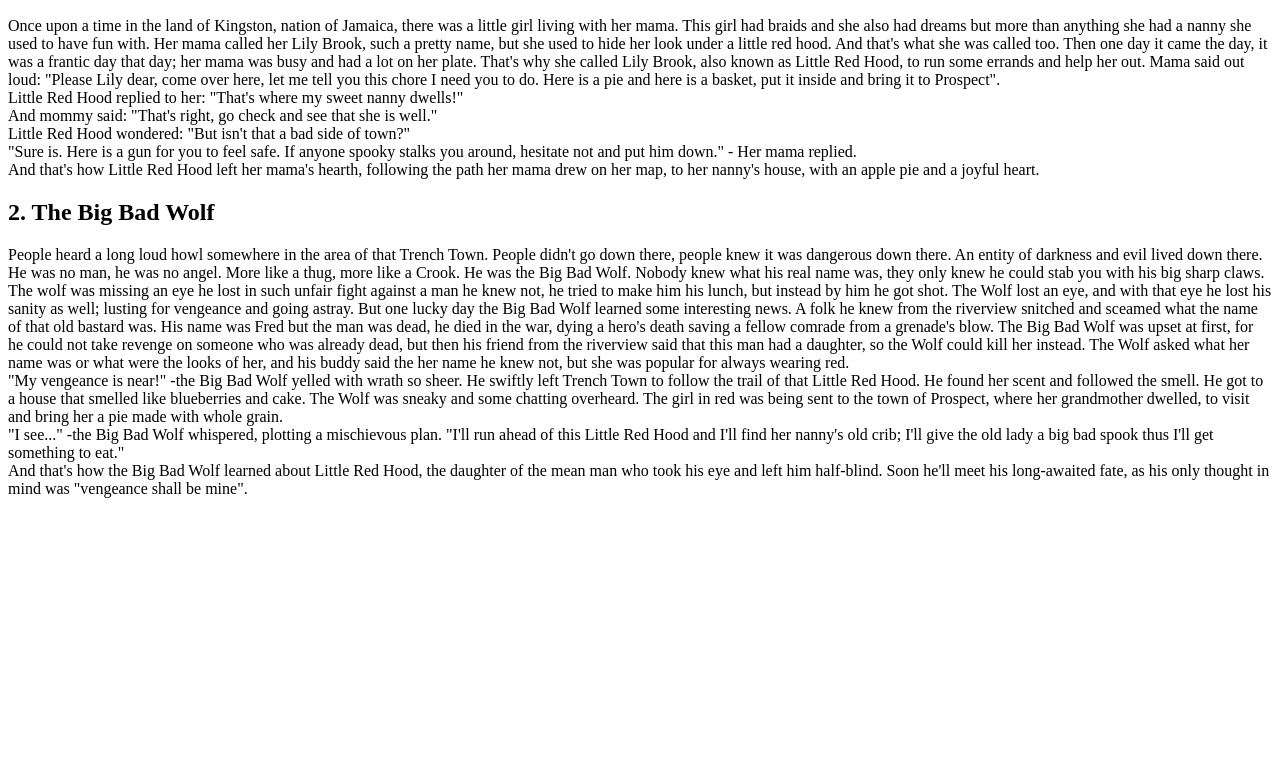
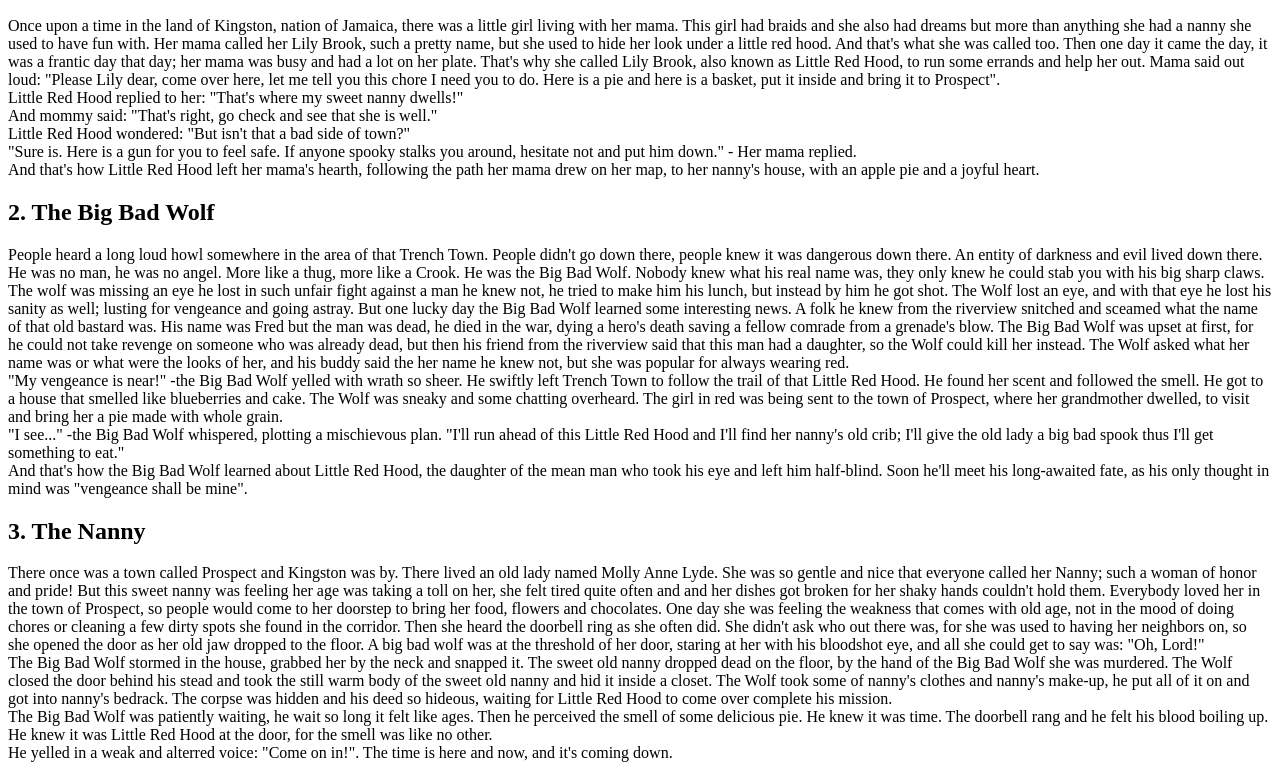
Before and after one commit to pablosja/LittleRedHood, a plain HTML site: page index.html in a window 1280 px wide. Shown: the part 110-888 px from the top of the page. Before the commit the page ends 800 px from the top, so only its background shows below. Drawn offline with Linux system fonts and the light colour scheme.

Commit message:
Part 3: The Nanny

```diff
--- a/index.html
+++ b/index.html
@@ -18,7 +18,7 @@
     "Sure is. Here is a gun for you to feel safe. If anyone spooky stalks you around, hesitate not and put him down." - Her mama replied.<br>
     And that's how Little Red Hood left her mama's hearth, following the path her mama drew on her map, to her nanny's house, with an apple pie and a joyful heart.</div> </p>
 </div>
-<div>
+<div id="text2">
     <h2 id="chap2">2. The Big Bad Wolf</h2>
     <p id="text2">People heard a long loud howl somewhere in the area of that Trench Town. People didn't go down there, people knew it was dangerous down there. An entity of darkness
         and evil lived down there. He was no man, he was no angel. More like a thug, more like a Crook. He was the Big Bad Wolf. Nobody knew what his real name was, they only knew he could stab you with his big sharp claws. The wolf was missing an eye he lost in such unfair fight against a man he knew not, he tried to make him his lunch, but instead by him he got shot. The Wolf lost an eye, and with that eye he lost his sanity as well; lusting for vengeance and going astray. But one lucky day the Big Bad Wolf learned some interesting news. A folk he knew from the riverview snitched and sceamed what the name of that old bastard was. His name was Fred but the man was dead, he died in the war, dying a hero's death saving a fellow comrade from a grenade's blow. The Big Bad Wolf was upset at first, for he could not take revenge on someone who was already dead, but then his friend from the riverview said that this man had a daughter, so the Wolf could kill her instead. The Wolf asked what her name was or what were the looks of her, and his buddy said the her name he knew not, but she was popular for always wearing red. <br>
@@ -26,5 +26,12 @@
         "I see..." -the Big Bad Wolf whispered, plotting a mischievous plan. "I'll run ahead of this Little Red Hood and I'll find her nanny's old crib; I'll give the old lady a big bad spook thus I'll get something to eat."<br>
         And that's how the Big Bad Wolf learned about Little Red Hood, the daughter of the mean man who took his eye and left him half-blind. Soon he'll meet his long-awaited fate, as his only thought in mind was "vengeance shall be mine".</p>
 </div>
+<div id="text3">
+    <h2 id="chap3">3. The Nanny</h2>
+    <p id="text3">There once was a town called Prospect and Kingston was by. There lived an old lady named Molly Anne Lyde. She was so gentle and nice that everyone called her Nanny; such a woman of honor and pride! But this sweet nanny was feeling her age was taking a toll on her, she felt tired quite often and and her dishes got broken for her shaky hands couldn't hold them. Everybody loved her in the town of Prospect, so people would come to her doorstep to bring her food, flowers and chocolates. One day she was feeling the weakness that comes with old age, not in the mood of doing chores or cleaning a few dirty spots she found in the corridor. Then she heard the doorbell ring as she often did. She didn't ask who out there was, for she was used to having her neighbors on, so she opened the door as her old jaw dropped to the floor. A big bad wolf was at the threshold of her door, staring at her with his bloodshot eye, and all she could get to say was: "Oh, Lord!"<br>
+    The Big Bad Wolf stormed in the house, grabbed her by the neck and snapped it. The sweet old nanny dropped dead on the floor, by the hand of the Big Bad Wolf she was murdered. The Wolf closed the door behind his stead and took the still warm body of the sweet old nanny and hid it inside a closet. The Wolf took some of nanny's clothes and nanny's make-up, he put all of it on and got into nanny's bedrack. The corpse was hidden and his deed so hideous, waiting for Little Red Hood to come over complete his mission.<br>
+    The Big Bad Wolf was patiently waiting, he wait so long it felt like ages. Then he perceived the smell of some delicious pie. He knew it was time. The doorbell rang and he felt his blood boiling up. He knew it was Little Red Hood at the door, for the smell was like no other.<br>
+    He yelled in a weak and alterred voice: "Come on in!". The time is here and now, and it's coming down.</p>
+</div>
 </body>
 </html>
```
